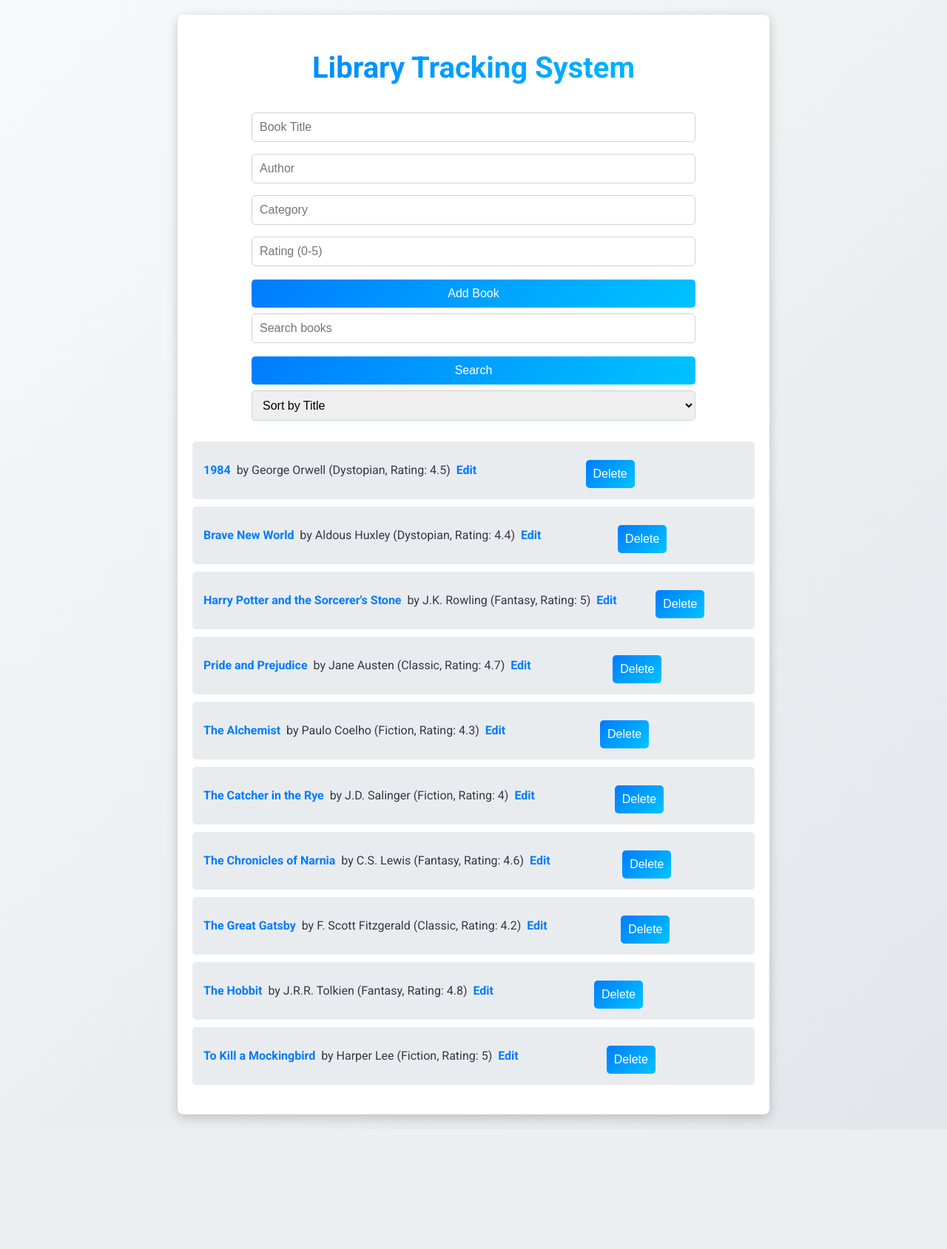
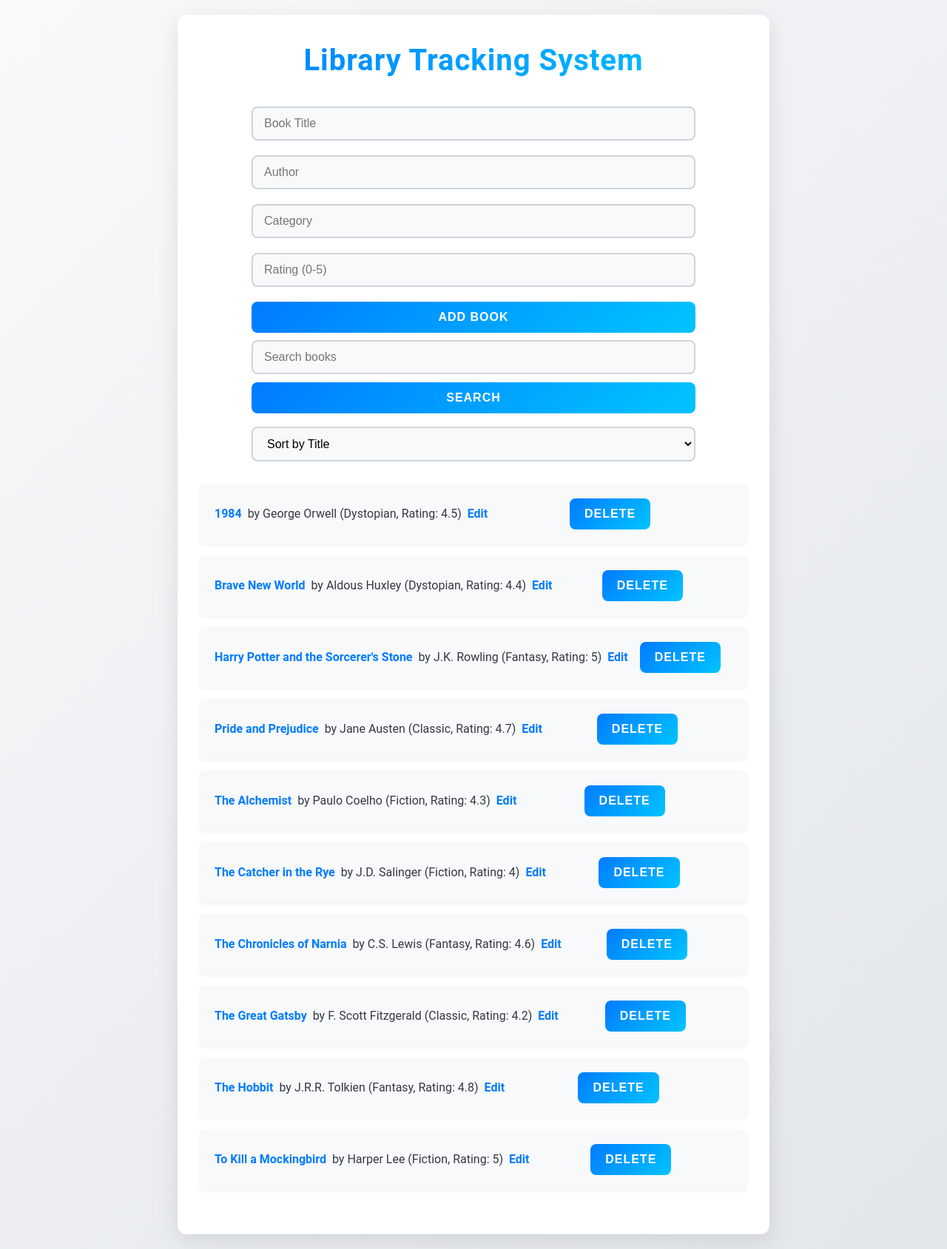
Before and after one commit to pulkit1417/app_python_project, a Flask app: page / in a window 1280 px wide. Shown: the whole page at 74% size. Before the commit the page ends 1521 px from the top, so only its background shows below. Run offline with Flask 3, Linux system fonts and the light colour scheme.

Commit message:
bugs fixed

```diff
--- a/static/styles.css
+++ b/static/styles.css
@@ -11,103 +11,129 @@ body {
     color: #343a40;
     line-height: 1.6;
     padding: 20px;
+    min-height: 100vh;
+    display: flex;
+    justify-content: center;
+    align-items: center;
 }
 
 .container {
     max-width: 800px;
+    width: 100%;
     margin: 0 auto;
-    padding: 20px;
+    padding: 30px;
     background: white;
-    border-radius: 8px;
-    box-shadow: 0 4px 15px rgba(0, 0, 0, 0.2);
+    border-radius: 12px;
+    box-shadow: 0 8px 30px rgba(0, 0, 0, 0.1);
+    transition: box-shadow 0.3s ease;
+}
+
+.container:hover {
+    box-shadow: 0 12px 40px rgba(0, 0, 0, 0.15);
 }
 
 h1 {
     text-align: center;
-    margin: 20px 0;
+    margin: 0 0 30px;
     font-size: 2.5em;
     color: #007bff;
     background: linear-gradient(135deg, #007bff, #00c4ff);
     -webkit-background-clip: text;
     -webkit-text-fill-color: transparent;
+    letter-spacing: 1px;
 }
 
 /* Form Styles */
 form {
     display: flex;
     flex-direction: column;
-    margin-bottom: 20px;
-    max-width: 600px; /* Limits the form width */
-    margin: 0 auto; /* Centers the form */
+    gap: 20px;
+    max-width: 600px;
+    margin: 0 auto;
 }
 
 input[type="text"],
 input[type="number"],
 select {
-    padding: 10px; /* Reduced padding */
-    margin: 8px 0; /* Smaller margins */
-    border: 1px solid #ced4da;
-    border-radius: 5px;
+    padding: 12px 15px;
+    border: 2px solid #ced4da;
+    border-radius: 8px;
     font-size: 1em;
-    transition: border-color 0.3s;
+    transition: all 0.3s ease;
+    background-color: #f8f9fa;
 }
 
-input:focus {
+input:focus,
+select:focus {
     border-color: #007bff;
     outline: none;
-    box-shadow: 0 0 5px rgba(0, 123, 255, 0.5);
+    box-shadow: 0 0 0 3px rgba(0, 123, 255, 0.25);
+    background-color: #fff;
 }
 
 button {
-    padding: 10px; /* Reduced padding */
+    padding: 12px 20px;
     border: none;
     background: linear-gradient(135deg, #007bff, #00c4ff);
     color: white;
-    border-radius: 5px;
+    border-radius: 8px;
     font-size: 1em;
     cursor: pointer;
-    transition: background 0.3s;
-    margin-top: 10px; /* Add space between fields and button */
+    transition: all 0.3s ease;
+    text-transform: uppercase;
+    letter-spacing: 1px;
+    font-weight: bold;
 }
 
 button:hover {
     background: linear-gradient(135deg, #0056b3, #00aaff);
+    transform: translateY(-2px);
+    box-shadow: 0 4px 10px rgba(0, 123, 255, 0.3);
 }
 
 /* List and Links */
 ul {
     list-style-type: none;
     padding: 0;
-    margin: 20px 0;
+    margin: 30px 0;
 }
 
 li {
-    background: #e9ecef;
-    margin: 10px 0;
-    padding: 15px;
-    border-radius: 5px;
+    background: #f8f9fa;
+    margin: 15px 0;
+    padding: 20px;
+    border-radius: 8px;
     display: flex;
     justify-content: space-between;
     align-items: center;
-    transition: background 0.3s;
+    transition: all 0.3s ease;
+    box-shadow: 0 2px 5px rgba(0, 0, 0, 0.05);
 }
 
 li:hover {
-    background: #d6d8db;
+    background: #e9ecef;
+    transform: translateY(-2px);
+    box-shadow: 0 4px 10px rgba(0, 0, 0, 0.1);
 }
 
 a {
     text-decoration: none;
     color: #007bff;
     font-weight: bold;
+    transition: color 0.3s ease;
 }
 
 a:hover {
+    color: #0056b3;
     text-decoration: underline;
 }
 
 /* Responsive Design */
 @media (max-width: 600px) {
+    .container {
+        padding: 20px;
+    }
+
     h1 {
         font-size: 2em;
     }
@@ -115,4 +141,10 @@ a:hover {
     button {
         font-size: 0.9em;
     }
+
+    input[type="text"],
+    input[type="number"],
+    select {
+        font-size: 0.9em;
+    }
 }
--- a/templates/index.html
+++ b/templates/index.html
@@ -5,7 +5,7 @@
     <meta name="viewport" content="width=device-width, initial-scale=1.0">
     <title>Library Tracking System</title>
     <link rel="stylesheet" href="{{ url_for('static', filename='styles.css') }}">
-    <link href="https://fonts.googleapis.com/css2?family=Roboto:wght@400;700&display=swap" rel="stylesheet">
+    <link href="https://fonts.googleapis.com/css2?family=Poppins:wght@400;700&display=swap" rel="stylesheet">
 </head>
 <body>
     <div class="container">
@@ -17,12 +17,13 @@
             <input type="number" name="rating" placeholder="Rating (0-5)" min="0" max="5">
             <button type="submit">Add Book</button>
         </form>
-        <form action="/" method="GET">
-            <input type="text" name="search" placeholder="Search books" value="{{ search_query }}">
-            <button type="submit">Search</button>
+        <form action="/" method="GET" >
+        <form action="/" method="GET" >
+            <input type="text" name="search" placeholder="Search books" value="{{ search_query }}" style="margin-top: 10px;">
+            <button type="submit" style="margin-top: -9px;">Search</button>
         </form>
         <form action="/" method="GET">
-            <select name="sort" onchange="this.form.submit()">
+            <select name="sort" onchange="this.form.submit()" style="margin-top: 18px;">
                 <option value="title">Sort by Title</option>
                 <option value="author">Sort by Author</option>
             </select>
```
Also changed, not shown: app.py (line endings or trailing spaces).
